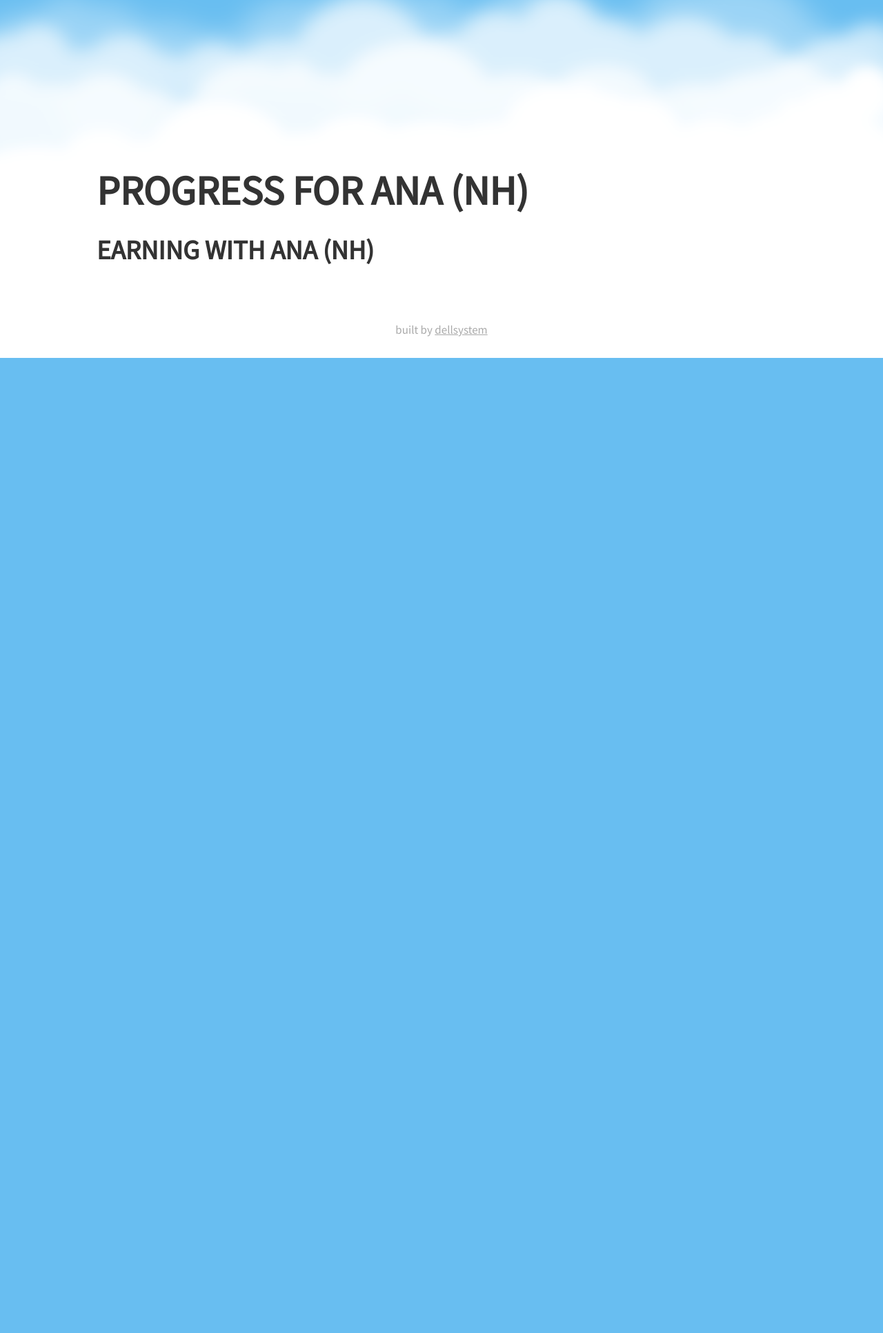
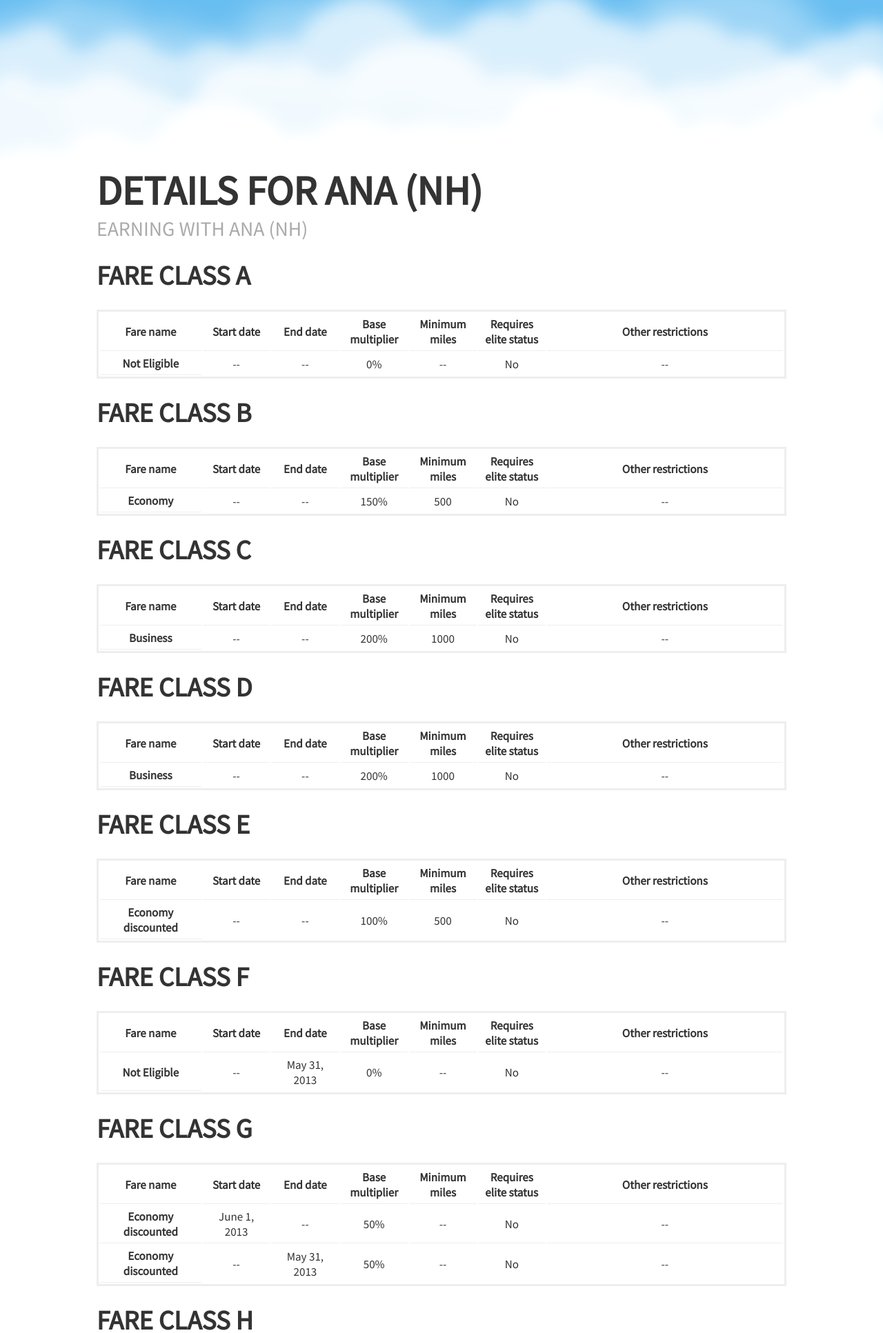
Before and after one commit to dellsystem/estimatemymiles.com, a Django app: template templates/progress_detail.html in a window 1280 px wide. Shown: the part 435-2368 px from the top of the page at 69% size. Before the commit the page ends 954 px from the top, so only its background shows below. Run offline with Django 3.2, Linux system fonts and the light colour scheme; the template is opened without the code that fills it: values that come from a table or form of the project are taken from there, others are empty; data comes from the database, SQL or seed files in the repository; style sheets or scripts are compiled from the project's sources; parts of the project's set-up code (start-up, migrations or seed data) failed here and were passed over; some libraries are stand-ins or nearby versions.

Commit message:
Add multiplier info to progress detail page
Should probably be renamed at some point, to something like "charts"

```diff
--- a/howmanymiles/views.py
+++ b/howmanymiles/views.py
@@ -23,8 +23,11 @@ def progress(request):
 def progress_detail(request, operating, earning):
     operating = get_object_or_404(Airline, pk=operating)
     earning = get_object_or_404(Airline, pk=earning)
+    fare_classes = operating.fare_classes.filter(earning_airline=earning)
+
     context = {
         'operating': operating,
         'earning': earning,
+        'fare_classes': fare_classes,
     }
     return render(request, 'progress_detail.html', context)
--- a/static/css/content.less
+++ b/static/css/content.less
@@ -13,6 +13,13 @@ p {
 h1 {
     text-transform: uppercase;
     font-size: 3.5em;
+
+    small {
+        display: block; // needed to reset the top margin to 0
+        color: @mediumGrey;
+        font-size: 0.5em;
+        font-weight: normal;
+    }
 }
 
 h2 {
--- a/static/css/mixins.less
+++ b/static/css/mixins.less
@@ -13,3 +13,7 @@
 .hidden {
     display: none;
 }
+
+.preserve-breaks {
+    white-space: pre;
+}
--- a/templates/progress_detail.html
+++ b/templates/progress_detail.html
@@ -1,6 +1,47 @@
 {% extends "base.html" %}
 
 {% block content %}
-<h1>Progress for {{ operating }}</h1>
-<h2>Earning with {{ earning }}</h2>
+<h1>Details for {{ operating }}
+<br />
+<small>Earning with {{ earning }}</small></h1>
+{% for fare_class in fare_classes %}
+<h2>Fare class {{ fare_class.class_code }}</h2>
+
+{% with multipliers=fare_class.multipliers %}
+{% if multipliers.count %}
+<table>
+    <thead>
+        <tr>
+            <th width="15%">Fare name</th>
+            <th width="10%">Start date</th>
+            <th width="10%">End date</th>
+            <th width="10%">Base multiplier</th>
+            <th width="10%">Minimum miles</th>
+            {% if earning.qualifying_miles_name %}
+            <th width="10%">Qualifying multiplier</th>
+            <th width="10%">Qualifying segments</th>
+            {% endif %}
+            <th width="10%">Requires elite status</th>
+            <th>Other restrictions</th>
+        </tr>
+    </thead>
+    <tbody>
+        {% for multiplier in multipliers.all %}
+            <tr>
+                <th>{{ multiplier.fare_name }}</th>
+                <td>{{ multiplier.start_date|default:"--" }}</td>
+                <td>{{ multiplier.end_date|default:"--" }}</td>
+                <td>{{ multiplier.base_multiplier }}%</td>
+                <td>{{ multiplier.minimum_miles|default:"--" }}</td>
+                <td>{{ multiplier.only_elites|yesno|capfirst }}</td>
+                <td class="preserve-breaks">{{ multiplier.other_restrictions|default:"--" }}</td>
+            </tr>
+        {% endfor %}
+    </tbody>
+</table>
+{% else %}
+<p>No multiplier information for this fare class.</p>
+{% endif %}
+{% endwith %}
+{% endfor %}
 {% endblock %}
```
